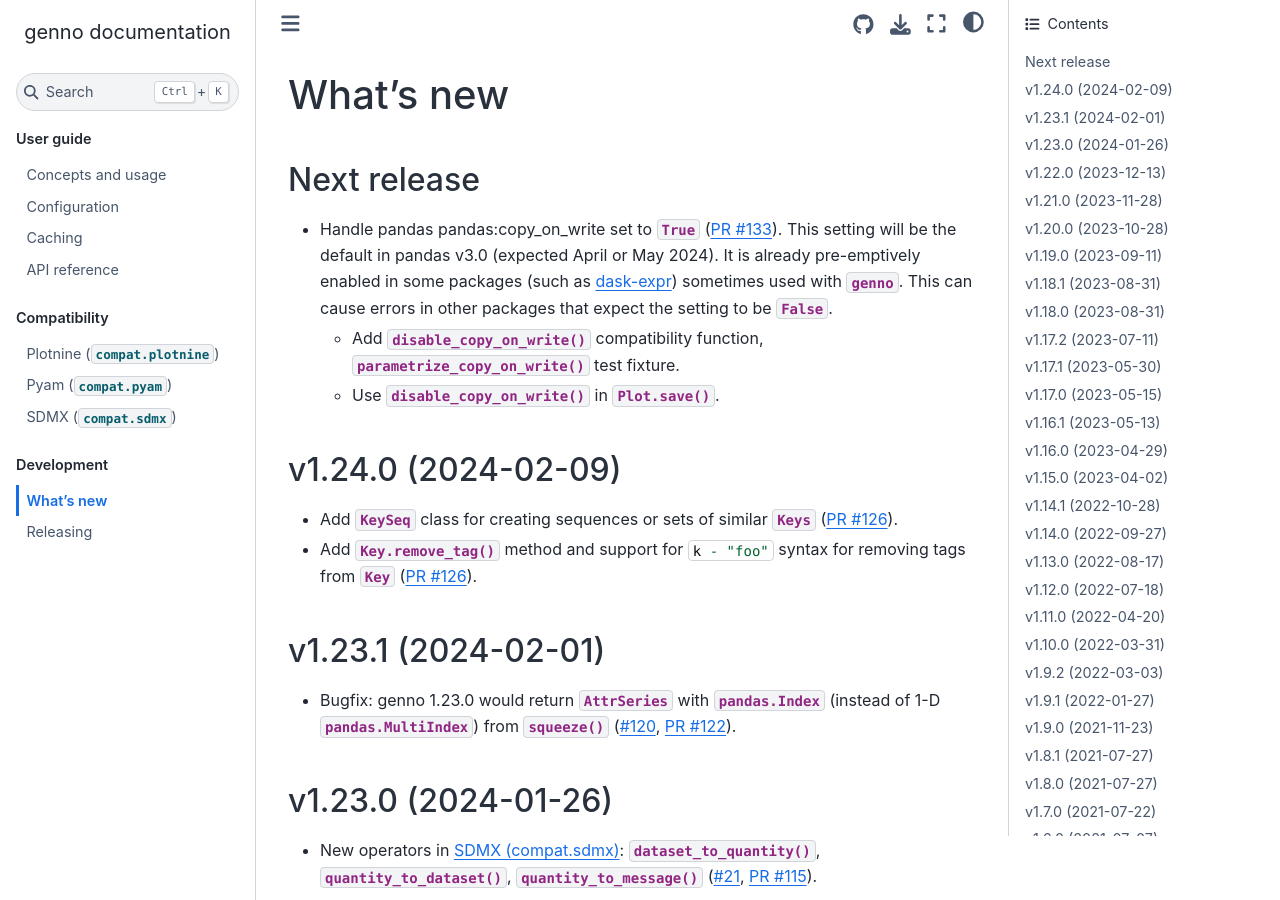
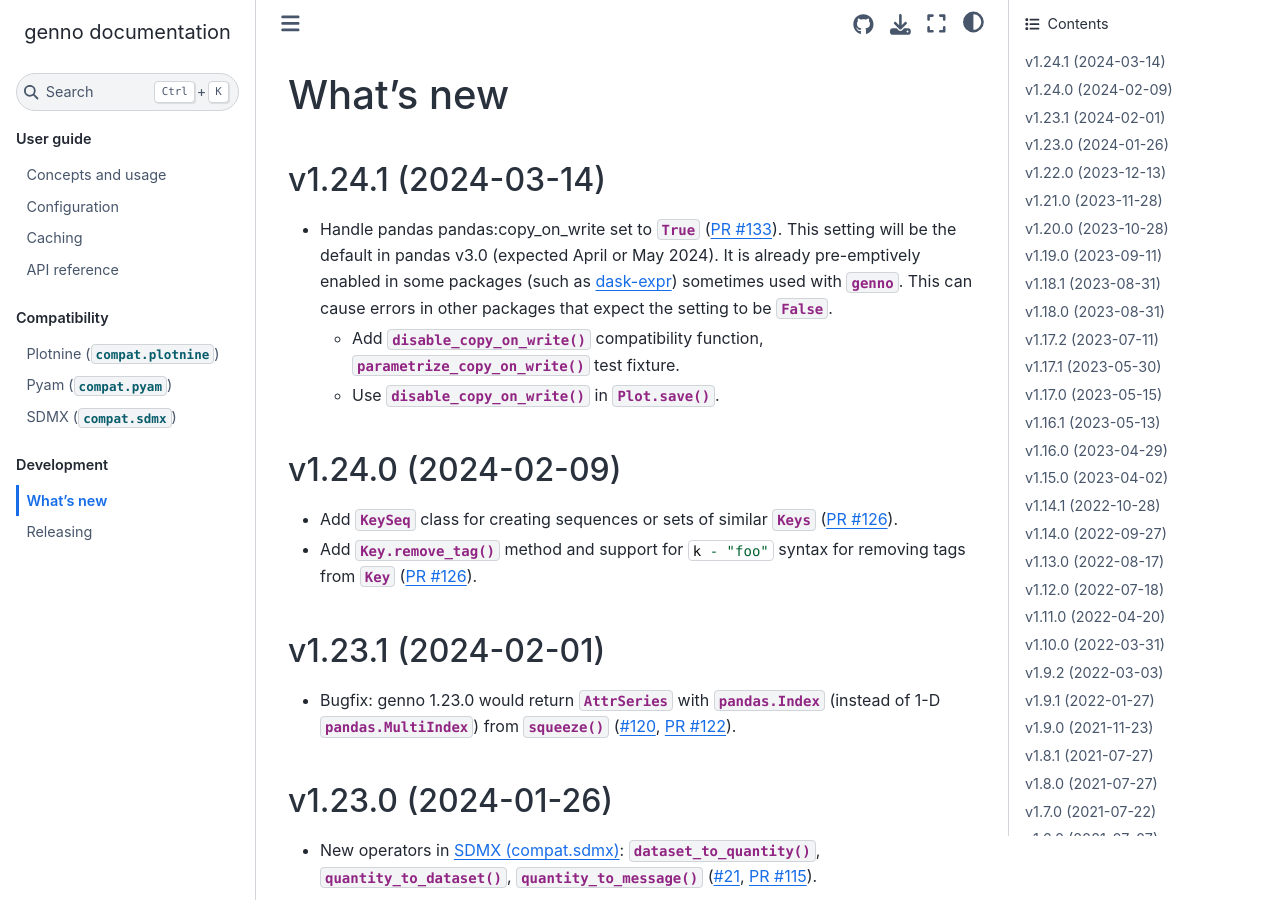
Before and after one commit to khaeru/genno, a Sphinx documentation site: the page built from doc/whatsnew.rst, in a window 1280 px wide and 900 px high. Built offline with Sphinx 7.4.7 and the Sphinx Book theme 1.1.4, drawn with Linux system fonts in a browser that asks for light colours.

Commit message:
Mark v1.24.1 in doc/whatsnew

```diff
--- a/doc/whatsnew.rst
+++ b/doc/whatsnew.rst
@@ -1,8 +1,11 @@
 What's new
 **********
 
-Next release
-============
+.. Next release
+.. ============
+
+v1.24.1 (2024-03-14)
+====================
 
 - Handle pandas :ref:`pandas:copy_on_write` set to :any:`True` (:pull:`133`).
   This setting will be the default in pandas v3.0 (expected April or May 2024).
```
